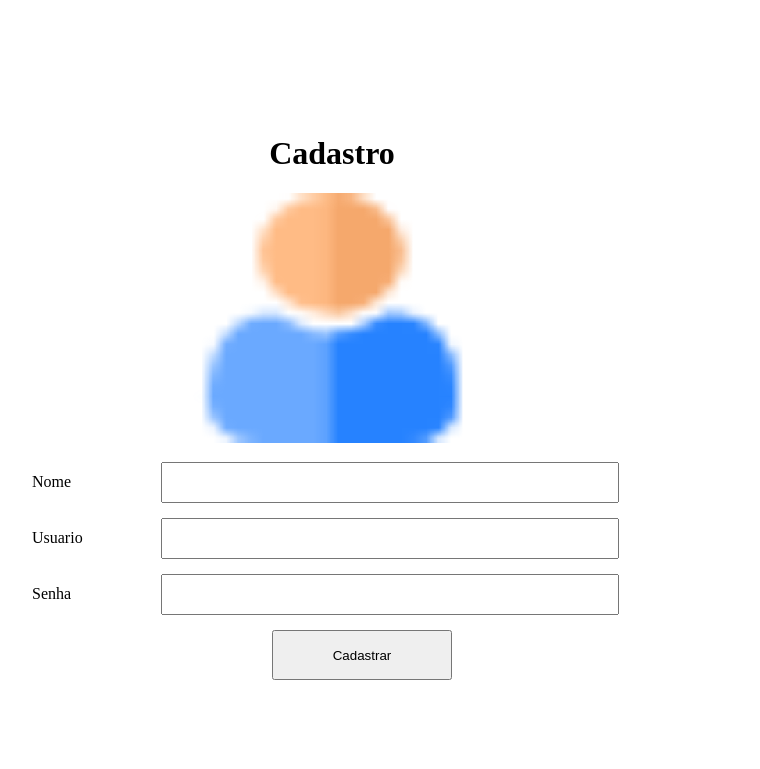
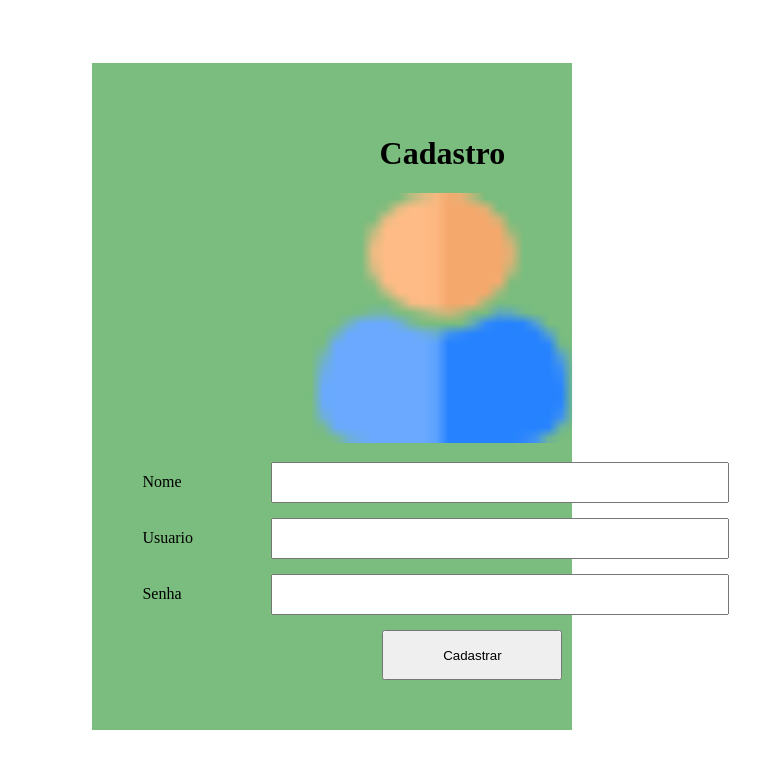
Before and after one commit to BrayanBertan/idrug, a PHP site: page /gerenciamento/login_cadastro/cadastro.php in a window 1280 px wide. Shown: the top 769 px of the page, without its empty margins (308-1068 px from the left). Run offline with PHP 8.4, Linux system fonts and the light colour scheme.

```diff
--- a/gerenciamento/login_cadastro/cadastro.php
+++ b/gerenciamento/login_cadastro/cadastro.php
@@ -5,7 +5,7 @@
         <link rel="stylesheet" href="login_cadastro.css">
 	</head>
 	<body>
-        <div class="cadastro">
+        <div class="conteudo">
             <form action="cadastro_db.php" method="post">
                 <h1>Cadastro</h1>
                 <img src="../../assets/imagens/geral/user.png" alt="">
--- a/gerenciamento/login_cadastro/login_cadastro.css
+++ b/gerenciamento/login_cadastro/login_cadastro.css
@@ -1,46 +1,48 @@
-.cadastro{
+
+.conteudo{
+    background-color: #7ABD7E;
     margin: auto;
     margin-top: 5%;
     margin-bottom: 5%;
-    width: 60%;
+    width: 30%;
     height: 90%;
     padding: 50px;
 }
 
-.cadastro form{
+.conteudo form{
     margin: auto;
     width: 600px;
     height: 100%;
 }
 
-.cadastro form h1,h2{
+.conteudo form h1,h2{
     text-align: center;
 }
 
-.cadastro form img{
+.conteudo form img{
     margin-left: 25%;
     margin-bottom: 15px;
     width: 50%;
     height: 250px;
 }
 
-.cadastro form .campos{
+.conteudo form .campos{
     margin-bottom: 15px;
 }
 
-.cadastro form label{
+.conteudo form label{
     display: inline-block;
     width: 20%;
     margin-right: 5px;
 }
 
-.cadastro form input{
+.conteudo form input{
     width: 75%;
     height: 35px;
 }
 
 
-.cadastro form button{
+.conteudo form button{
     margin-left: 40%;
     width: 30%;
     height: 50px;
```
Also changed, not shown: gerenciamento/home/home.php (+36 -0 lines), gerenciamento/login_cadastro/login.php (+24 -0 lines), gerenciamento/login_cadastro/login_db.php (+18 -0 lines).
